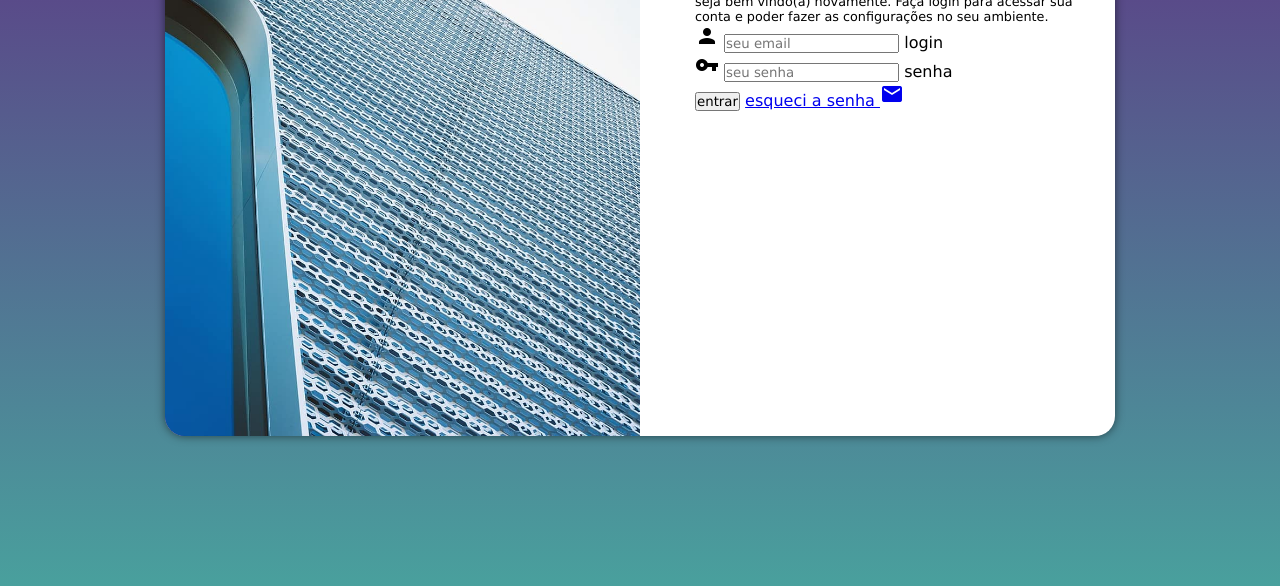
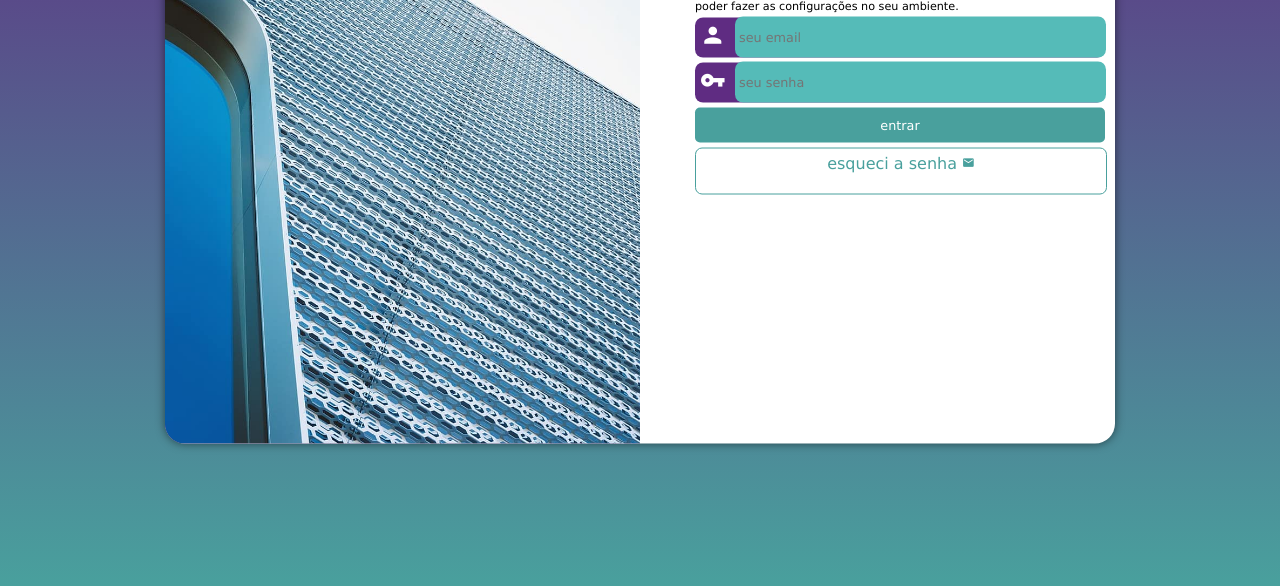
Before and after one commit to messaasj/projeto-tela-de-login, a plain HTML site: page index.html in a window 1280 px wide. Shown: the part 214-800 px from the top of the page. Drawn offline with Linux system fonts and the light colour scheme.

Commit message:
terminei o formulario ex

```diff
--- a/estilos/demaismqs.css
+++ b/estilos/demaismqs.css
@@ -22,6 +22,33 @@ section#login > div#imagem{
     width: 30% !important;
     height: 100% !important;
 }
+form > input[type=submit] {
+    float: right !important;
+    width: 70% !important;
+}
+
+form > a.botao {
+    float: right !important;
+    width: 70% !important;
+}
+
+  form > input[type=submit]:hover{
+    background-color: #295a58 !important;
+  }
+
+  div.campo > input{
+    background-color: #55bbb8;
+    font-size: 1em !important;
+    width: calc(89% - 10px) !important;
+    transform: translate(32px) !important;
+    height: 83% !important;
+    border: 0px !important;
+    border-radius: 8px !important;
+    padding: 4px !important;
+    position: relative !important;
+    bottom: 37px !important;
+  }
+
 
   }
   @media screen and (min-width: 992px){
@@ -51,5 +78,16 @@ section#login > div#imagem{
     div#formulario > p{
         font-size: 1.2em;
       }
-
+      div.campo > input{
+        background-color: #55bbb8;
+        font-size: 1em;
+        width: calc(91% - 10px) !important;
+        transform: translate(40px) !important;
+        height: 83%;
+        border: 0px;
+        border-radius: 8px;
+        padding: 4px;
+        position: relative;
+        bottom: 37px;
+      }
   }
--- a/estilos/mobilefirst.css
+++ b/estilos/mobilefirst.css
@@ -33,8 +33,8 @@ main {
     overflow: hidden;
 
     background-color: white;
-    width: 250px;
-    height: 500px;
+    width: 280px;
+    height: 515px;
     border-radius: 20px;
     box-shadow: 0px 0px 10px #0000008c;
     transition: width .3s, height .3s;
@@ -60,5 +60,78 @@ div#formulario > h1{
 }
 
 div#formulario > p{
+  font-size: 0.7em;
+}
+form > div.campo{
+  background-color: #5f2c82;
+  display: block;
+  width: 100%;
+  height: 40px;
+  border-radius: 8px;
+  margin: 5px 0px; /*5px para cima e baixo 0px para os lados*/
+}
+div.campo > label{
+  display: none;
+}
+div.campo > i {
+  color: white;
+
+  font-size: 2em;
+  width: 40px;
+  padding: 5px;
+}
+div.campo > input{
+  background-color: #55bbb8;
+  font-size: 1em;
+  width: calc(89% - 10px);
+  transform: translate(32px);
+  height: 83%;
+  border: 0px;
+  border-radius: 8px;
+  padding: 4px;
+  position: relative;
+  bottom: 37px;
+}
+div.campo > input:focus-within{
+  background-color: white;
+}
+
+form > input[type=submit]{
+  display: block;
+  font-size: 0.8em;
+  width: 100%;
+  height: 35px;
+  background-color: #49a09d;
+  color: white;
+  border: none;
+  border-radius: 5px;
+  cursor: pointer;
+}
+
+form > input[type=submit]:hover{
+  background-color: #295a58;
+}
+form > a.botao{
+  display: block;
+  text-align: center;
+  font-size: 1em;
+  width: 100%;
+  height: 40px;
+  padding-top: 5px;
+  margin-top: 5px;
+  background-color: white;
+  color: #49a09d;
+  border: 1px solid #49a09d;
+  border-radius: 7px;
+  text-decoration: none;
+}
+form > a#botoesverdes:hover{
+  background-color: #295a58;
+}
+form > a.botao >i{
+   font-size: 0.8em;
+}
+
+.campo{
   font-size: 0.8em;
 }
--- a/index.html
+++ b/index.html
@@ -33,7 +33,7 @@
                         <label for="isenha">senha</label>
                     </div>
                     <input type="submit" value="entrar">
-                    <a href="esqueci.html">esqueci a senha <i class="material-icons">mail</i></a>
+                    <a href="esqueci.html" class="botao">esqueci a senha <i class="material-icons">mail</i></a>
 
 
 
```
